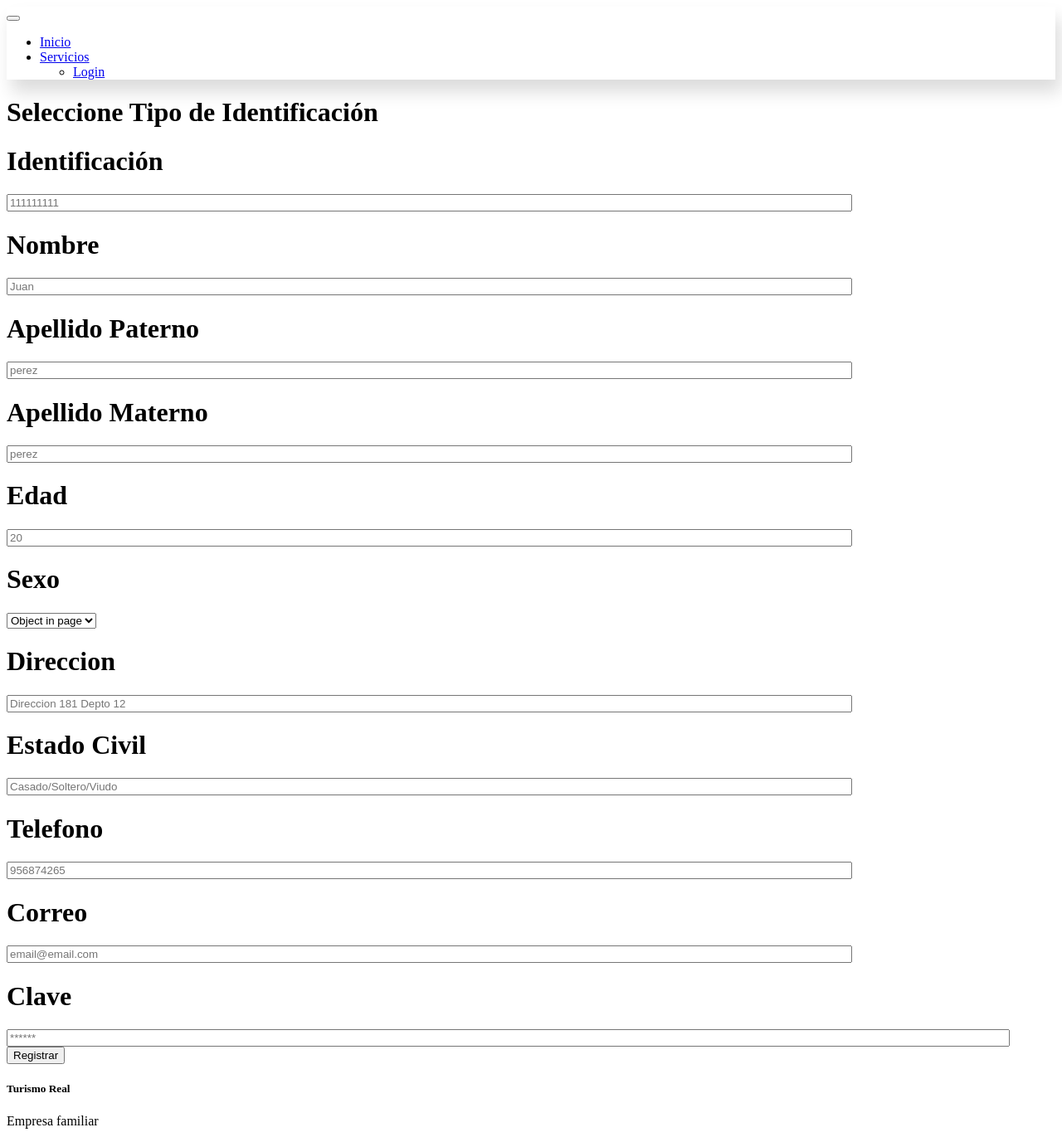
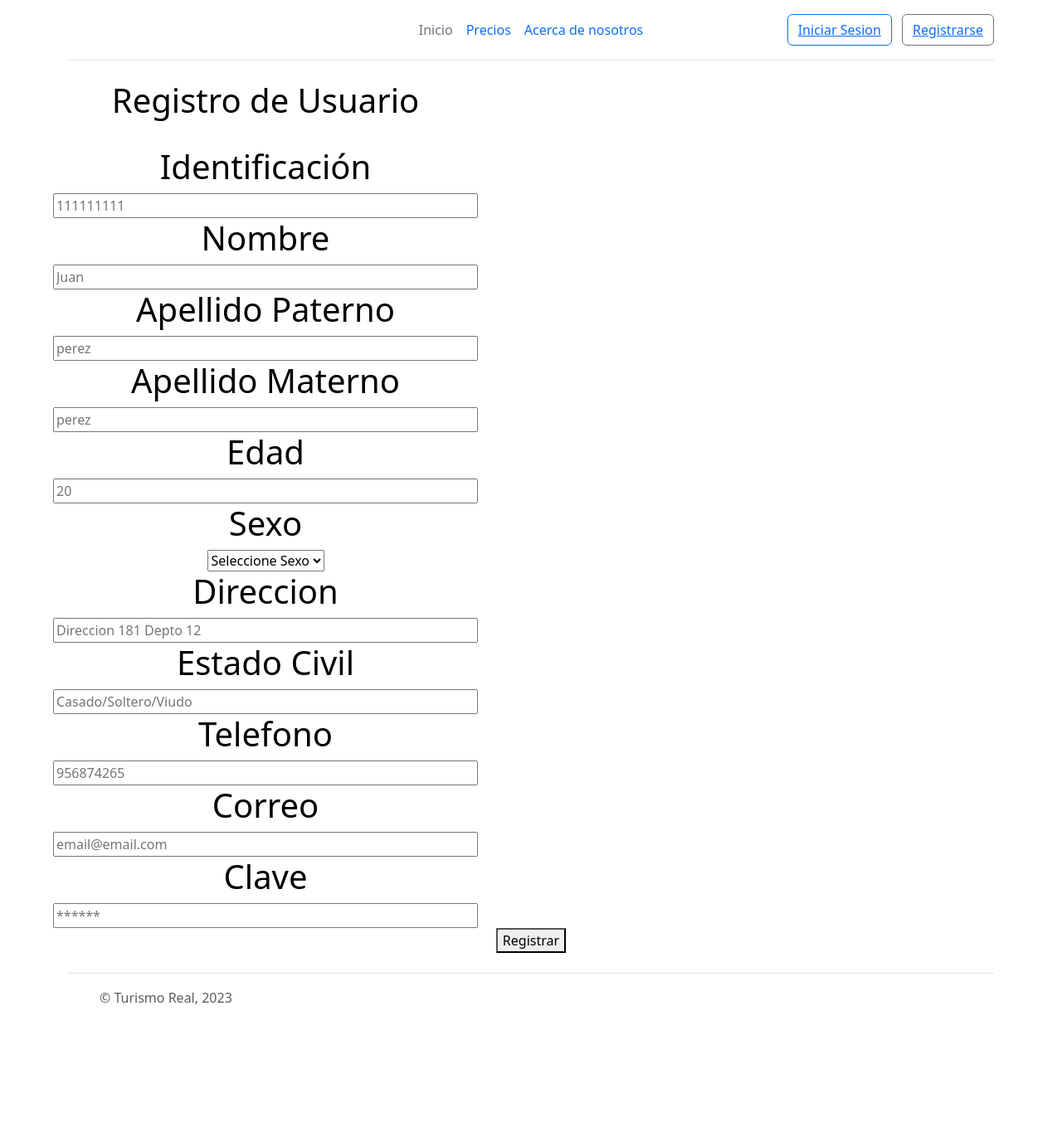
Before and after one commit to Joacaro/Proyecto-portafolio-001D, a Django app: template TurismoReal/website/templates/turismoreal/crearcliente.html in a window 1280 px wide. Shown: the whole page at 83% size. After the commit the page ends 1211 px from the top, so only its background shows below. Run offline with Django 4.2, Linux system fonts and the light colour scheme; the template is opened without the code that fills it, so the values that code supplies are empty; some libraries are stand-ins or nearby versions.

Commit message:
Avance de negocio y vistas

```diff
--- a/TurismoReal/website/templates/turismoreal/crearcliente.html
+++ b/TurismoReal/website/templates/turismoreal/crearcliente.html
@@ -3,11 +3,12 @@
 {% block title %}Crear Usuario{% endblock %}
 {% block content %}
 
-<div class="row text-white text-center col-sm-12 col-md-6 logine">
-    <form action="{% url 'crearcliente'%}" id="formulario" method="post" class="text-center-row">
+<div class="row text-black text-center login">
+    <form action="{% url 'crearcliente'%}" id="formulario" method="post" class="text-center">
         {%csrf_token%}
-        <div class="col-sm-12 col-md-6">
-            <h1>Seleccione Tipo de Identificación</h1>
+        <div class="col-sm-6 col-md-6">
+            <h1>Registro de Usuario</h1>
+            <br>
             <h1>Identificación</h1>
             <input type="text" id="rut" name="rut" required style="width:80%" placeholder="111111111" pattern="[1-9]{1}[0-9]{8}" title="Coloque el rut sin puntos ni - .Si termina en K remplace la con un '0'" >
             <h1>Nombre</h1>
@@ -20,7 +21,7 @@
             <input type="int" id="edad" required minlength="1" maxlength="2" style="width:80%" name="edad" placeholder="20" title="Colocar una edad de dos digitos">
             <h1>Sexo</h1>
             <select id="sexo" name="sexo" required>
-                <option selected="selected" disabled>Object in page</option>
+                <option selected="selected" disabled>Seleccione Sexo</option>
                 <option value='M'>Masculino</option>
                 <option value='F'>Femenino</option>
                 <option value='O'>Otro</option>
@@ -36,7 +37,7 @@
             <h1>Correo</h1>
             <input type="email" id="email"required  style="width:80%"placeholder="email@email.com" name="email">
             <h1>Clave</h1>
-            <input type="password" id="clave"required minlength="6" style="width:95%" placeholder="******"name="clave" title="Colocar minimos 6 caracteres">
+            <input type="password" id="clave"required minlength="6" style="width:80%" placeholder="******"name="clave" title="Colocar minimos 6 caracteres">
         </div>
         <button type="submit">Registrar</button>
     </form>
--- a/TurismoReal/website/templates/turismoreal/padre.html
+++ b/TurismoReal/website/templates/turismoreal/padre.html
@@ -5,50 +5,61 @@
     <meta charset="UTF-8">
     <meta http-equiv="X-UA-Compatible" content="IE=edge">
     <meta name="viewport" content="width=device-width, initial-scale=1.0">
+    <link rel="canonical" href="https://getbootstrap.com/docs/5.3/examples/headers/">
     <title>{%block title%}{%endblock%}</title>
     {% load static %}
+    <link href="{% static 'assets/dist/css/bootstrap.min.css' %}" rel="stylesheet">
+    <link href="{%  static 'css/header.css' %}" rel="stylesheet">
 </head>
-<body>
-    <nav top section class="navbar navbar-expand-lg" style="box-shadow: 6px 15px 20px Gainsboro">
-        <div class="container-fluid">
-          <a class="navbar-brand text-black text-center"  href="#"><i class="fa-solid fa-kitchen-set"></i></a>
-          <button class="navbar-toggler" type="button" data-bs-toggle="collapse" data-bs-target="#navbarNavDropdown" aria-controls="navbarNavDropdown" aria-expanded="false" aria-label="Toggle navigation">
-            <span class="navbar-toggler-icon"></span>
-          </button>
-          <div class="collapse navbar-collapse" id="navbarNavDropdown">
-            <ul class="navbar-nav mx-auto">
-              <li class="nav-item">
-                <a class="nav-link active text-black text-center " aria-current="page" href="{% url 'index' %}">Inicio</a>
-              </li>
-              <li class="nav-item dropdown">
-                <a class="nav-link dropdown-toggle text-black text-center" href="#" role="button" data-bs-toggle="dropdown" aria-expanded="false">
-                  Servicios
+<div class="container">
+  <header class="d-flex flex-wrap align-items-center justify-content-center justify-content-md-between py-3 mb-4 border-bottom">
+    <div class="col-md-3 mb-2 mb-md-0">
+      <a href="/" class="d-inline-flex link-body-emphasis text-decoration-none">
+        <svg class="bi" width="40" height="32" role="img" aria-label="Bootstrap"><use xlink:href="#bootstrap"/></svg>
       </a>
-                <ul class="dropdown-menu">
+    </div>
+
+    <ul class="nav col-12 col-md-auto mb-2 justify-content-center mb-md-0">
+      <li><a href="{% url 'index' %}" class="nav-link px-2 link-secondary">Inicio</a></li>
+      <li><a href="#" class="nav-link px-2">Precios</a></li>
+      <li><a href="#" class="nav-link px-2">Acerca de nosotros</a></li>
       {% if user.is_authenticated %}
-                  <li><a class="dropdown-item text-center" href="{% url 'welcome' %}">Mi Cuenta</a></li>
-                  <li><a class="dropdown-item text-center" href="{% url 'salir' %}">Cerrar sesión</a></li>
-
-                  {% else %}
-                  <li><a class="dropdown-item text-center" href="{% url 'login' %}">Login</a></li>
+      <li><a href="{% url 'editarclientes'%}" class="nav-link px-2">Editar perfil</a></li>
       {% endif %}
     </ul>
-              </li>
-            </ul>
+    <div class="col-md-3 text-end">
+      {% if user.is_authenticated %}
+        <button type="button" class="btn btn-outline-primary me-2">
+          <a href="{% url 'salir' %}">Cerrar sesión</a>
+        </button>
+      {% else %}
+      <button type="button" class="btn btn-outline-primary me-2">
+        <a href="{% url 'login' %}">Iniciar Sesion</a>
+      </button>
+      <button type="button" class="btn btn-outline-secondary d-inline-flex align-items-center">
+        <a href="{% url 'crearcliente'%}">Registrarse</a>
+      </button>
+      {% endif %}
     </div>
+  </header>
 </div>
-      </nav>
-</body>
 {%block content%}
 {%endblock%}
 
-<footer>
-    <footer class="bg-dark text-white pt-5 pb-4 down" >
-        <div class="container text-center text-md-left">
-          <div class=" text-center text-md-left row">
-            <div class="col-md-12 col-xl-3 mx-auto mt-3">
-              <h5 id="h5" class="text-uppercase mb-4 font-weight-bold ">Turismo Real</h5>
-              <p id="P">Empresa familiar</p>
+<div class="container">
+  <footer class="d-flex flex-wrap justify-content-between align-items-center py-3 my-4 border-top">
+    <div class="col-md-4 d-flex align-items-center">
+      <a href="/" class="mb-3 me-2 mb-md-0 text-body-secondary text-decoration-none lh-1">
+        <svg class="bi" width="30" height="24"><use xlink:href="#bootstrap"/></svg>
+      </a>
+      <span class="mb-3 mb-md-0 text-body-secondary">&copy; Turismo Real, 2023</span>
     </div>
+
+    <ul class="nav col-md-4 justify-content-end list-unstyled d-flex">
+      <li class="ms-3"><a class="text-body-secondary" href="#"><svg class="bi" width="24" height="24"><use xlink:href="#twitter"/></svg></a></li>
+      <li class="ms-3"><a class="text-body-secondary" href="#"><svg class="bi" width="24" height="24"><use xlink:href="#instagram"/></svg></a></li>
+      <li class="ms-3"><a class="text-body-secondary" href="#"><svg class="bi" width="24" height="24"><use xlink:href="#facebook"/></svg></a></li>
+    </ul>
   </footer>
+</div>
 </html>
--- a/TurismoReal/website/urls.py
+++ b/TurismoReal/website/urls.py
@@ -8,6 +8,7 @@ urlpatterns = [
 
     path("login", views.login, name="login"),
     path("crearcliente", views.crearcliente, name="crearcliente"),
+    path("editarclientes", views.editarcliente, name="editarclientes"),
     path('welcome',views.welcome , name="welcome"),
     path('salir', views.salir, name="salir"),
 ]
```
Also changed, not shown: TurismoReal/TurismoReal/settings.py (+7 -1 lines), TurismoReal/website/templates/turismoreal/editarcliente.html (+7 -5 lines), TurismoReal/website/templates/turismoreal/index.html (+32 -0 lines), TurismoReal/website/views.py (+43 -2 lines). Lines whose indentation alone changed are shown as unchanged.
